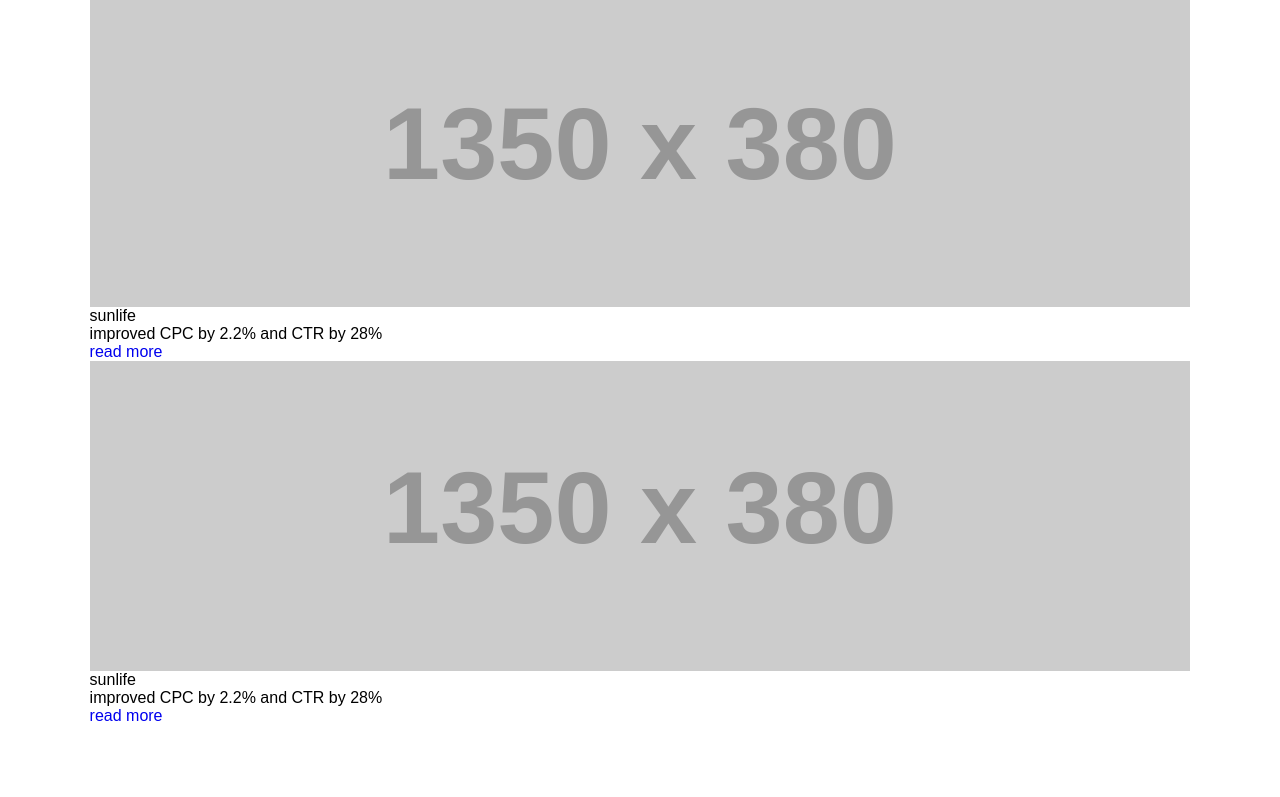
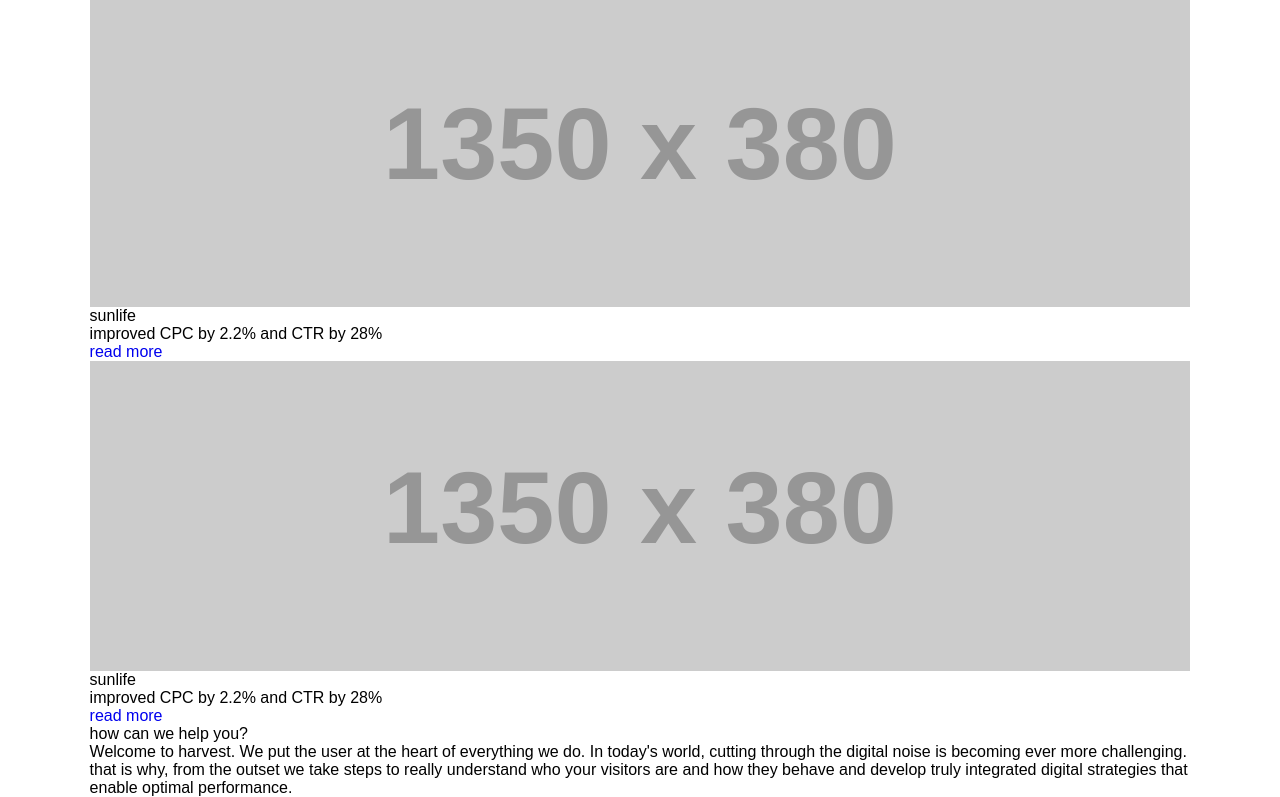
Before and after one commit to sadityaprdxn/rejoining, a plain HTML site: page index.html in a window 1280 px wide. Shown: the part 451-1248 px from the top of the page. Before the commit the page ends 1176 px from the top, so only its background shows below. Drawn offline with Linux system fonts and the light colour scheme; placeholder pictures from the web are drawn by us.

Commit message:
added help section structure html

```diff
--- a/index.html
+++ b/index.html
@@ -105,6 +105,15 @@
       </section>
       <!-- banner section ends here -->
 
+      <!-- help section start here -->
+      <section class="help">
+        <div class="wrapper">
+          <h3>how can we help you?</h3>
+          <p>Welcome to harvest. We put the user at the heart of everything we do. In today's world, cutting through the digital noise is becoming ever more challenging. that is why, from the outset we take steps to really understand who your visitors are and how they behave and develop truly integrated digital strategies that enable optimal performance.</p>
+        </div>
+      </section>
+      <!-- help section end here -->
+
     </main>
     <!--main section end-->
 
```
